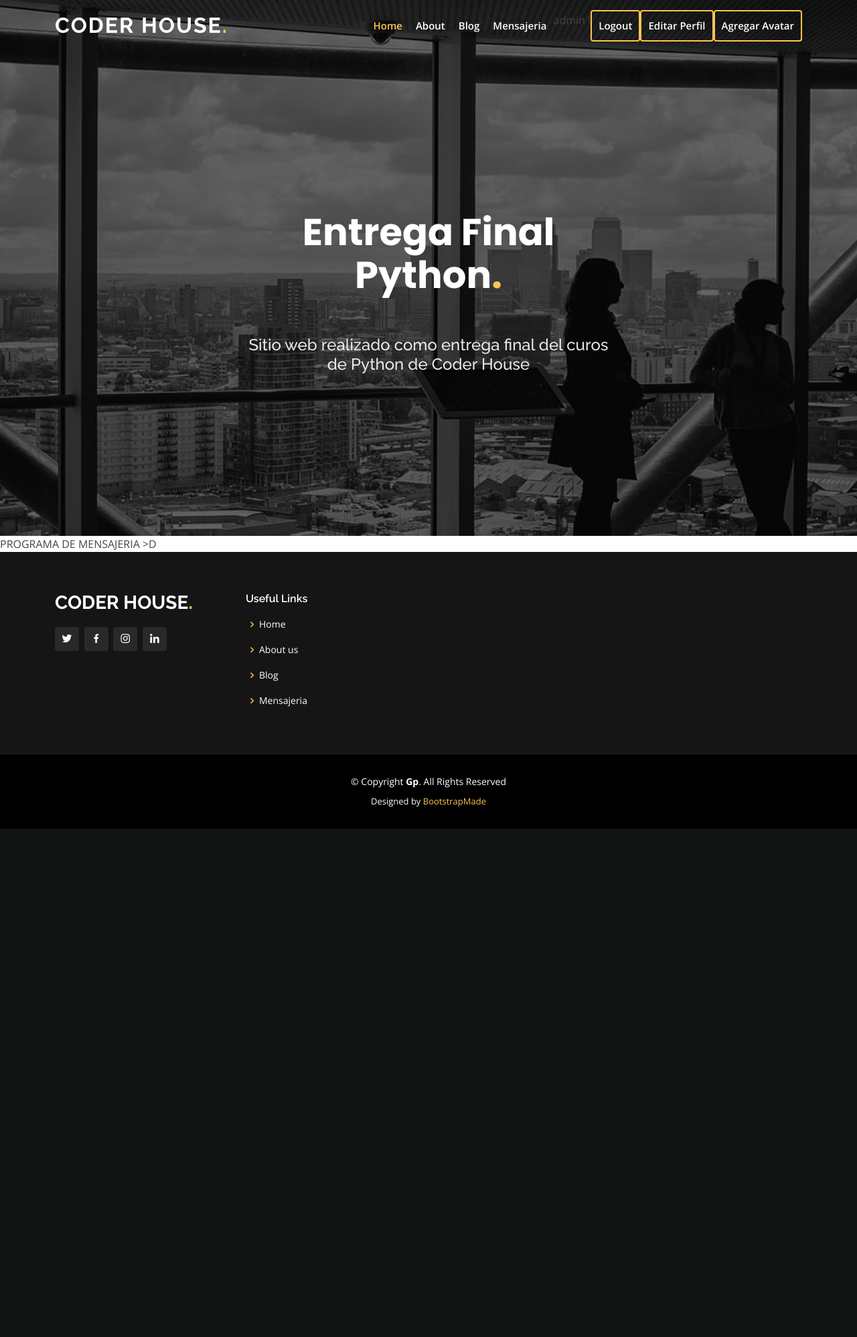
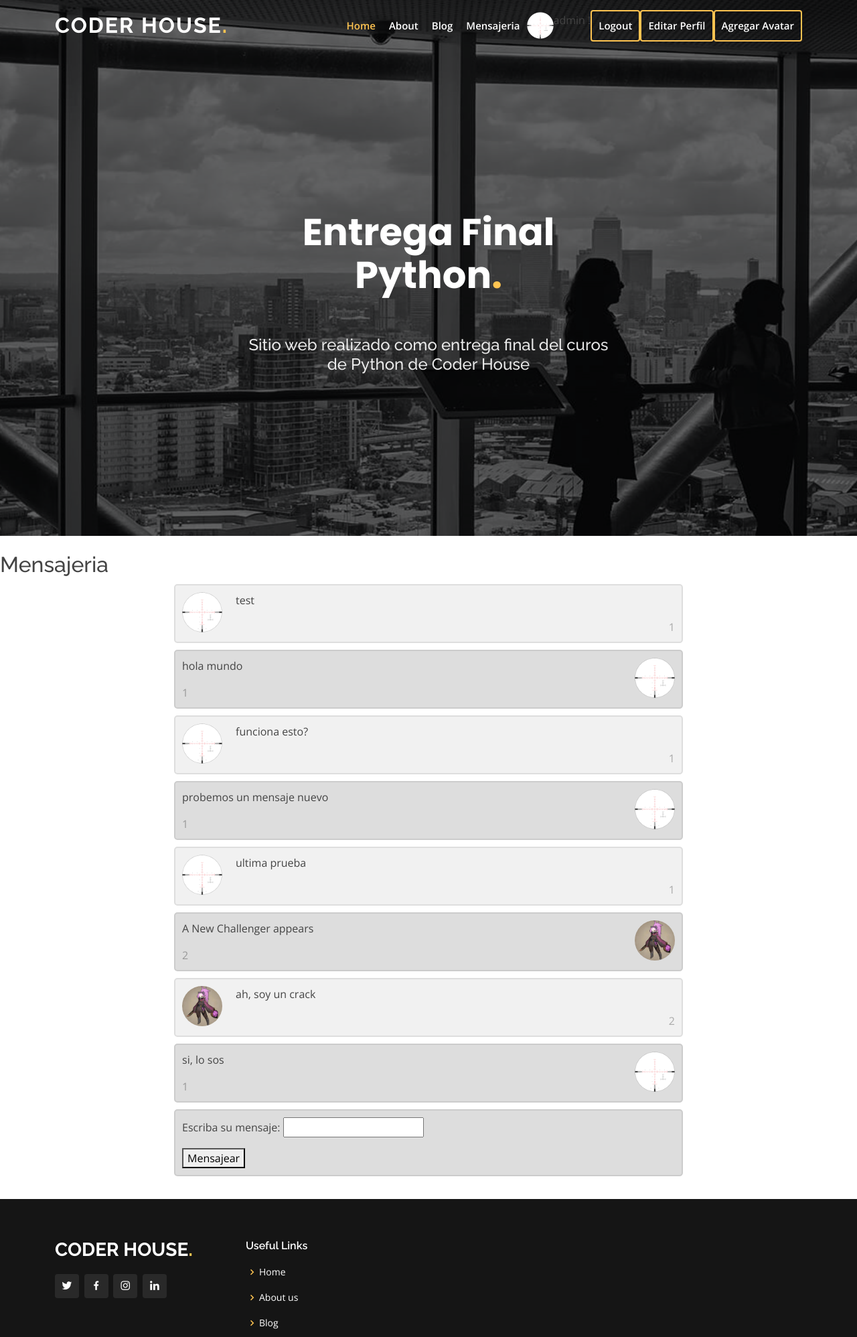
Before and after one commit to Soloducha/ProyectoFinal, a Django app: page /mensajes/ in a window 1280 px wide. Shown: the top 1996 px of the page at 67% size. Before the commit the page ends 1237 px from the top, so only its background shows below. Run offline with Django 4.2, Linux system fonts and the light colour scheme; a user stored in the database is signed in; data comes from the database, SQL or seed files in the repository; both versions use the stored data as it was after the commit; some libraries are stand-ins or nearby versions.

Commit message:
sexto commit, se corrigen views para que aparezca el avatar y se termina primer edicion de mensajeria

```diff
--- a/mensajes/forms.py
+++ b/mensajes/forms.py
@@ -9,9 +9,8 @@ from mensajes.models import Mensaje
 class MensajeForm(forms.ModelForm):
 
     emisor = forms.CharField(label="emisor del mensaje")
-    avatar = forms.ImageField()
     mensaje = forms.CharField(label="escriba su mensaje")
 
     class Meta:
         model = Mensaje
-        fields = ["emisor", "avatar", "mensaje"]
+        fields = ["emisor", "mensaje"]
--- a/mensajes/models.py
+++ b/mensajes/models.py
@@ -1,6 +1,5 @@
 from django.db import models
 from django.contrib.auth.models import User
-from blog.models import Avatar
 
 
 class Mensaje(models.Model):
@@ -8,7 +7,6 @@ class Mensaje(models.Model):
         verbose_name_plural = "Mensajes"
 
     emisor = models.ForeignKey(User, on_delete=models.CASCADE)
-    avatar = Avatar(User)
     mensaje = models.CharField(max_length=200)
 
     def __str__(self):
--- /dev/null
+++ b/mensajes/static/css/mensajeria.css
@@ -0,0 +1,48 @@
+.bodymsg {
+    margin: 0 auto;
+    max-width: 800px;
+    padding: 0 20px;
+}
+
+.containermsg {
+    border: 2px solid #dedede;
+    background-color: #f1f1f1;
+    border-radius: 5px;
+    padding: 10px;
+    margin: 10px 0;
+}
+
+.darker {
+    border-color: #ccc;
+    background-color: #ddd;
+}
+
+.containermsg::after {
+    content: "";
+    clear: both;
+    display: table;
+}
+
+.containermsg img {
+    float: left;
+    max-width: 60px;
+    width: 100%;
+    margin-right: 20px;
+    border-radius: 50%;
+}
+
+.containermsg img.right {
+    float: right;
+    margin-left: 20px;
+    margin-right:0;
+}
+
+.time-rightmsg {
+    float: right;
+    color: #aaa;
+}
+
+.time-leftmsg {
+    float: left;
+    color: #999;
+}
--- a/mensajes/templates/mensajeria.html
+++ b/mensajes/templates/mensajeria.html
@@ -1,5 +1,77 @@
 {% extends "index.html" %}
 {% block contenido_pagina %}
-PROGRAMA DE MENSAJERIA >D
+<br>
+<!DOCTYPE html>
+<html>
+<head>
+{% load static %}
+<meta name="viewport" content="width=device-width, initial-scale=1">
+<link href="{% static 'css/mensajeria.css' %}" rel="stylesheet">
+</head>
+<body>
 
+
+
+<h2>Mensajeria</h2>
+<div class="bodymsg">
+{% for mensaje in mensajes %}
+
+    {% if mensaje.alineamiento == "I" %}
+        <div class="containermsg">
+          <img src="{{mensaje.avatar.imagen.url}}" alt="Avatar">
+          <p>{{mensaje.mensaje}}</p>
+          <span class="time-rightmsg">{{mensaje.emisor}}</span>
+        </div>
+    {% else %}
+        <div class="containermsg darker">
+          <img src="{{mensaje.avatar.imagen.url}}" alt="Avatar" class="right" >
+          <p>{{mensaje.mensaje}}</p>
+          <span class="time-leftmsg">{{mensaje.emisor}}</span>
+        </div>
+    {% endif %}
+{% endfor %}
+
+
+<!-- <div class="containermsg">
+  <img src="https://www.w3schools.com/w3images/bandmember.jpg" alt="Avatar">
+  <p>Hola Mundo</p>
+  <span class="time-rightmsg">11:00</span>
+</div>
+
+<div class="containermsg darker" >
+  <img src="https://www.w3schools.com/w3images/avatar_g2.jpg" alt="Avatar" class="right" >
+  <p>Hola Humano!</p>
+  <span class="time-leftmsg">11:01</span>
+</div>
+
+<div class="containermsg">
+  <img src="https://www.w3schools.com/w3images/bandmember.jpg" alt="Avatar" >
+  <p>mmm como te puedo contaminar?</p>
+  <span class="time-rightmsg">11:02</span>
+</div>
+
+<div class="containermsg darker">
+  <img src="https://www.w3schools.com/w3images/avatar_g2.jpg" alt="Avatar" class="right">
+  <p>mmm no se, proba prendiendote fuego?</p>
+  <span class="time-leftmsg">11:05</span>
+</div> -->
+
+<div class="containermsg darker">
+    <form action="" method="POST">
+        {% csrf_token %}
+        <p>
+            <label for="id_mensaje">Escriba su mensaje:</label>
+            <input type="text" name="mensaje" required="" id="id_mensaje">
+        </p>
+        <button type="submit" name="submit">Mensajear</button>
+    </form>
+</div>
+
+
+</div>
+</body>
+</html>
+
+
+<br>
 {% endblock %}
--- a/mensajes/views.py
+++ b/mensajes/views.py
@@ -1,6 +1,104 @@
 from django.http import HttpResponse
 from django.shortcuts import render
+from django.contrib.auth.decorators import login_required
+from blog.models import Avatar
+from django.contrib.auth import authenticate
+from mensajes.models import Mensaje
+from django.db import models
 
-# Create your views here.
+class Chat(models.Model):
+    emisor = models.IntegerField()
+    mensaje = models.CharField(max_length=200)
+    avatar = models.ImageField()
+    alineamiento = models.CharField(max_length=1)
+
+@login_required
 def mensajeria(request):
-    return render(request, "mensajeria.html")
+    if request.method == "GET":
+        mensajes_guardados=Mensaje.objects.filter()
+        chats=[]
+        i=0
+        for item in mensajes_guardados:
+            emisor=item.emisor_id,
+            mensaje = item.mensaje,
+            avatar = Avatar.objects.filter(user=emisor).first()
+            if i %2 == 0:
+                alineamiento = "I"
+            else:
+                alineamiento = "R"
+            i=i+1
+
+            chat=Chat(emisor=emisor[0],mensaje=mensaje[0],avatar=avatar, alineamiento=alineamiento)
+            chats.append(chat)
+
+
+
+        avatar = Avatar.objects.filter(user=request.user).first()
+
+        if avatar is not None:
+            contexto = {"mensajes": chats,"avatar": avatar.imagen.url}
+        else:
+            contexto = {"mensajes": chats}
+
+        return render(request, "mensajeria.html", contexto)
+
+    if request.method == "POST":
+
+        formulario = request.POST
+        if formulario["mensaje"] is not None:
+            mensaje_recibido = formulario["mensaje"]
+            emisor = request.user
+
+            nuevo_mensaje = Mensaje(
+                emisor=emisor,
+                mensaje=mensaje_recibido
+            )
+            nuevo_mensaje.save()
+
+            mensajes_guardados=Mensaje.objects.filter()
+            chats=[]
+            i=0
+            for item in mensajes_guardados:
+                emisor=item.emisor_id,
+                mensaje = item.mensaje,
+                avatar = Avatar.objects.filter(user=emisor).first()
+                if i %2 == 0:
+                    alineamiento = "I"
+                else:
+                    alineamiento = "R"
+                i=i+1
+
+                chat=Chat(emisor=emisor[0],mensaje=mensaje[0],avatar=avatar, alineamiento=alineamiento)
+                chats.append(chat)
+
+            avatar = Avatar.objects.filter(user=request.user).first()
+            if avatar is not None:
+                contexto = {"mensajes": chats,"avatar": avatar.imagen.url}
+            else:
+               contexto = {"mensajes": chats}
+
+            return render(request, "mensajeria.html", contexto)
+        else:
+            mensajes_guardados=Mensaje.objects.filter()
+            chats=[]
+            i=0
+            for item in mensajes_guardados:
+                emisor=item.emisor_id,
+                mensaje = item.mensaje,
+                avatar = Avatar.objects.filter(user=emisor).first()
+                if i %2 == 0:
+                    alineamiento = "I"
+                else:
+                    alineamiento = "R"
+                i=i+1
+
+                chat=Chat(emisor=emisor[0],mensaje=mensaje[0],avatar=avatar, alineamiento=alineamiento)
+                chats.append(chat)
+
+            avatar = Avatar.objects.filter(user=request.user).first()
+            if avatar is not None:
+                contexto = {"mensajes": chats,"avatar": avatar.imagen.url}
+            else:
+               contexto = {"mensajes": chats}
+
+            return render(request, "mensajeria.html", contexto)
```
Also changed, not shown: blog/views.py (+8 -2 lines), db.sqlite3.
